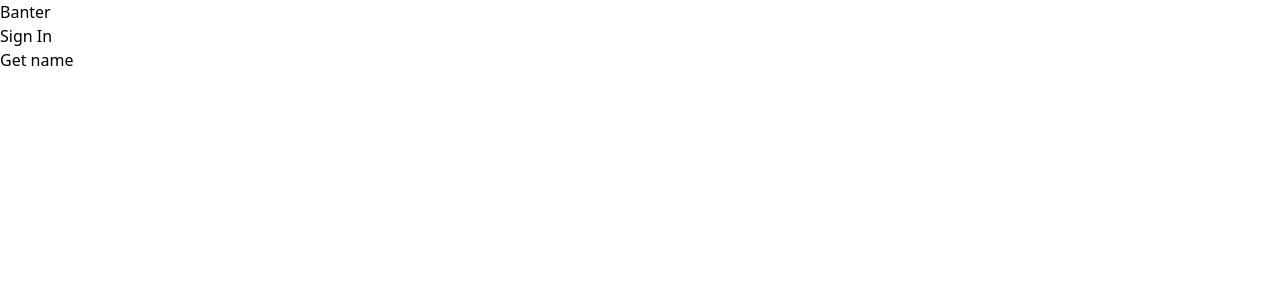
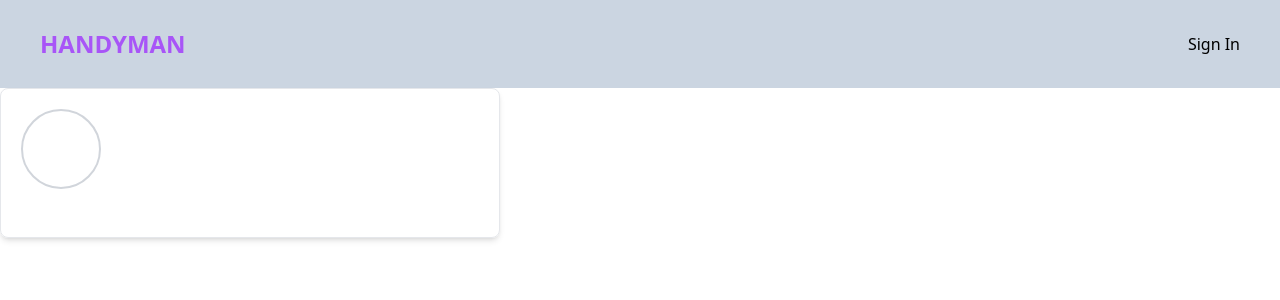
Before and after one commit to DevSheila/blue-collar-web-app, a Next.js app: page / in a window 1280 px wide. Shown: the top 300 px of the page. Built offline with nearby package versions, Linux system fonts and the light colour scheme.

Commit message:
introspection

```diff
--- a/components/navbar.js
+++ b/components/navbar.js
@@ -11,7 +11,7 @@ const [isAuthenticated, setIsAuthenticated] = useState(false)
 
   return (
     <nav className="flex justify-between px-10 py-7 bg-slate-300">
-      <h1 className="text-purple-500 text-2xl font-bold">Banter</h1>
+      <h1 className="text-purple-500 text-2xl font-bold">HANDYMAN</h1>
 
       <button onClick={toggleAuthenticated}>
         {
--- a/package.json
+++ b/package.json
@@ -14,6 +14,8 @@
     "react-dom": "18.2.0"
   },
   "devDependencies": {
+    "autoprefixer": "^10.4.14",
+    "postcss": "^8.4.21",
     "prisma": "^4.12.0",
     "tailwindcss": "^3.3.0"
   }
--- /dev/null
+++ b/postcss.config.js
@@ -0,0 +1,6 @@
+module.exports = {
+  plugins: {
+    tailwindcss: {},
+    autoprefixer: {},
+  },
+}
--- a/src/pages/index.js
+++ b/src/pages/index.js
@@ -15,7 +15,7 @@ export default function Home() {
   return (
     <>
      <Navbar/>
-     <button onClick={fetchName}>Get name</button>
+
 
     <Works/>
 
--- a/tailwind.config.js
+++ b/tailwind.config.js
@@ -1,7 +1,12 @@
 /** @type {import('tailwindcss').Config} */
 module.exports = {
   content: [
-    "./src/**/*.{js,jsx,ts,tsx}",
+    "./app/**/*.{js,ts,jsx,tsx}",
+    "./pages/**/*.{js,ts,jsx,tsx}",
+    "./components/**/*.{js,ts,jsx,tsx}",
+
+    // Or if using `src` directory:
+    "./src/**/*.{js,ts,jsx,tsx}",
   ],
   theme: {
     extend: {},
```
Also changed, not shown: 1 other file (tests, documents, lock files or other folders).
